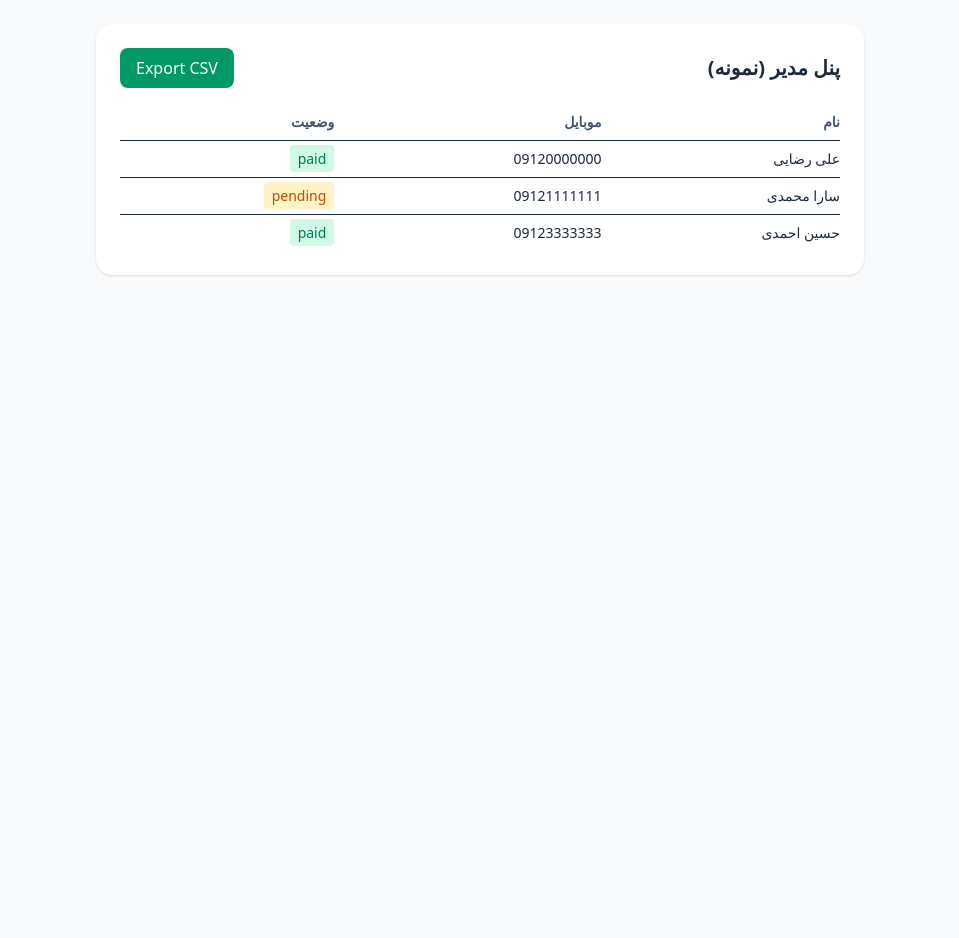
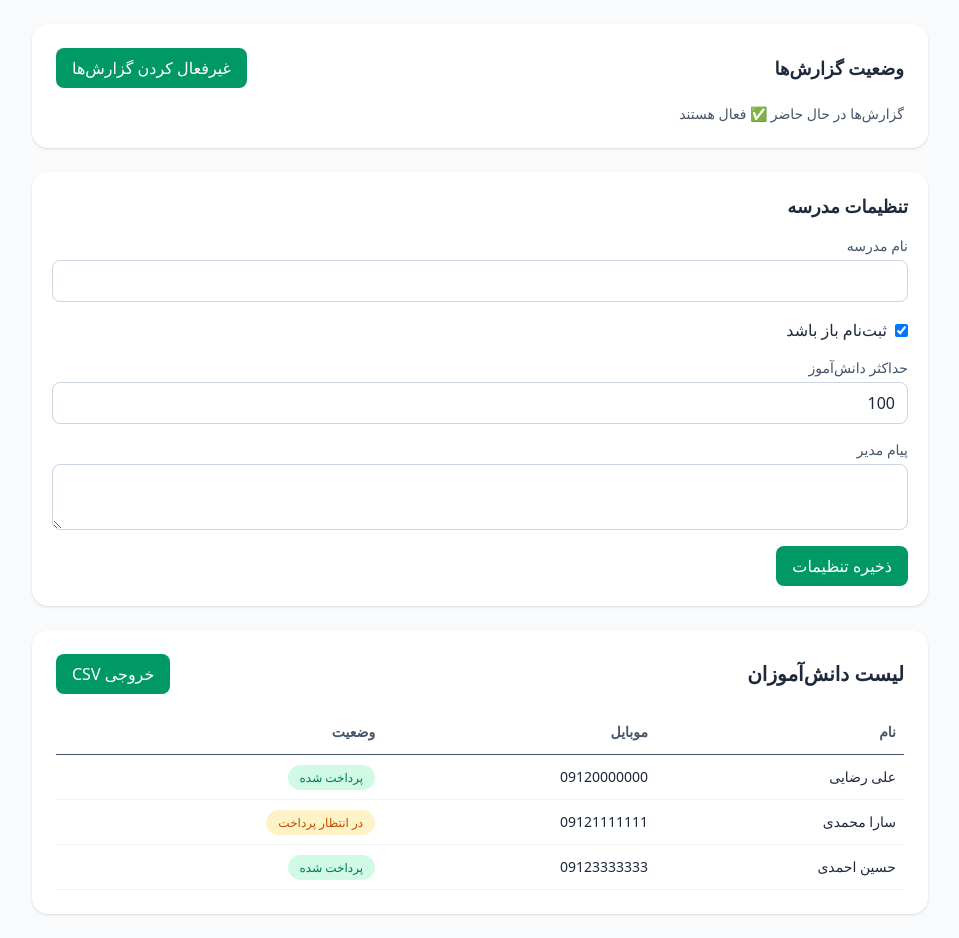
Before and after one commit to mzpor/tailwind-test, a React (Vite) app: page /admin in a window 1280 px wide. Shown: the whole page, without its empty margins (160-1119 px from the left). Before the commit the page ends 800 px from the top, so only its background shows below. Built offline with nearby package versions, Linux system fonts and the light colour scheme; no server answers.

Commit message:
Add frontend components with security integration

```diff
--- /dev/null
+++ b/src/components/SettingsForm.jsx
@@ -0,0 +1,56 @@
+import { useEffect, useState } from "react";
+import { gw } from "../lib/gateway";
+
+export default function SettingsForm(){
+  const [form, setForm] = useState({ schoolName:'', registrationOpen:true, maxStudents:100, adminMessage:'' });
+  const [saving, setSaving] = useState(false);
+  const [msg, setMsg] = useState("");
+
+  useEffect(()=>{ gw.getSettings().then(setForm).catch(()=>{}); },[]);
+  function onChange(e){
+    const { name, value, type, checked } = e.target;
+    setForm(f=>({...f, [name]: type==='checkbox'? checked : (name==='maxStudents'? Number(value||0) : value)}));
+  }
+  async function save(){
+    setSaving(true); setMsg("");
+    try{
+      const res = await gw.setSettings(form);
+      setMsg(res?.message || 'ذخیره شد ✅');
+    }catch{ setMsg('ذخیره ناموفق ❌'); }
+    finally{ setSaving(false); }
+  }
+
+  return (
+    <div className="bg-white shadow rounded-2xl p-5 space-y-4">
+      <h2 className="text-lg font-bold">تنظیمات مدرسه</h2>
+      <div className="grid gap-4">
+        <label className="flex flex-col gap-1">
+          <span className="text-sm text-slate-600">نام مدرسه</span>
+          <input name="schoolName" value={form.schoolName} onChange={onChange}
+                 className="border rounded-lg px-3 py-2 border-slate-300"/>
+        </label>
+        <label className="flex items-center gap-2">
+          <input type="checkbox" name="registrationOpen" checked={form.registrationOpen} onChange={onChange}/>
+          <span>ثبت‌نام باز باشد</span>
+        </label>
+        <label className="flex flex-col gap-1">
+          <span className="text-sm text-slate-600">حداکثر دانش‌آموز</span>
+          <input name="maxStudents" value={form.maxStudents} onChange={onChange}
+                 className="border rounded-lg px-3 py-2 border-slate-300 ltr"/>
+        </label>
+        <label className="flex flex-col gap-1">
+          <span className="text-sm text-slate-600">پیام مدیر</span>
+          <textarea name="adminMessage" value={form.adminMessage} onChange={onChange}
+                    className="border rounded-lg px-3 py-2 border-slate-300"/>
+        </label>
+      </div>
+      <div className="flex gap-3">
+        <button onClick={save} disabled={saving}
+                className="px-4 py-2 rounded-lg bg-emerald-600 text-white">
+          {saving? 'در حال ذخیره...' : 'ذخیره تنظیمات'}
+        </button>
+        {msg && <span className="text-slate-700">{msg}</span>}
+      </div>
+    </div>
+  );
+}
--- /dev/null
+++ b/src/lib/gateway.js
@@ -0,0 +1,25 @@
+const BASE = import.meta.env.VITE_GATEWAY_BASE || "http://localhost:3000";
+const SHARED = import.meta.env.VITE_SHARED_KEY || "";
+
+async function get(url){
+  const r = await fetch(BASE+url,{ headers:{ 'X-Shared-Key': SHARED }});
+  if(!r.ok) throw new Error('HTTP '+r.status);
+  return r.json();
+}
+async function post(url, body){
+  const r = await fetch(BASE+url,{
+    method:'POST',
+    headers:{ 'Content-Type':'application/json', 'X-Shared-Key': SHARED },
+    body: JSON.stringify(body)
+  });
+  if(!r.ok) throw new Error('HTTP '+r.status);
+  return r.json();
+}
+
+export const gw = {
+  health: () => get('/api/health'),
+  getReportStatus: () => get('/api/report-status'),
+  toggleReports: (enabled) => post('/api/toggle-reports', { enabled }),
+  getSettings: () => get('/api/settings'),
+  setSettings: (settings) => post('/api/settings', settings),
+};
--- a/src/pages/Admin.jsx
+++ b/src/pages/Admin.jsx
@@ -1,4 +1,6 @@
-import { useMemo } from "react";
+import { useMemo, useEffect, useState } from "react";
+import { gw } from "../lib/gateway";
+import SettingsForm from "../components/SettingsForm";
 
 function toCSV(rows){
   const head = Object.keys(rows[0]).join(',');
@@ -7,11 +9,31 @@ function toCSV(rows){
 }
 
 export default function Admin(){
+  const [reportsEnabled, setReportsEnabled] = useState(true);
+  const [toggling, setToggling] = useState(false);
+
   const rows = useMemo(()=>[
     { name:'علی رضایی', phone:'09120000000', status:'paid' },
     { name:'سارا محمدی', phone:'09121111111', status:'pending' },
     { name:'حسین احمدی', phone:'09123333333', status:'paid' },
   ],[]);
+
+  useEffect(() => {
+    gw.getReportStatus().then(data => setReportsEnabled(data.enabled)).catch(() => {});
+  }, []);
+
+  async function toggleReports() {
+    setToggling(true);
+    try {
+      const newStatus = !reportsEnabled;
+      await gw.toggleReports(newStatus);
+      setReportsEnabled(newStatus);
+    } catch (error) {
+      console.error('خطا در تغییر وضعیت گزارش‌ها:', error);
+    } finally {
+      setToggling(false);
+    }
+  }
 
   function exportCSV(){
     const csv = toCSV(rows);
@@ -23,28 +45,62 @@ export default function Admin(){
   }
 
   return (
-    <div className="min-h-screen p-6">
-      <div className="max-w-3xl mx-auto bg-white shadow rounded-2xl p-6">
+    <div className="min-h-screen p-6 bg-slate-50" dir="rtl">
+      <div className="max-w-4xl mx-auto space-y-6">
+
+        {/* گزارش‌ها */}
+        <div className="bg-white shadow rounded-2xl p-6">
           <div className="flex items-center justify-between mb-4">
-          <h1 className="text-xl font-bold">پنل مدیر (نمونه)</h1>
-          <button onClick={exportCSV} className="px-4 py-2 rounded-lg bg-emerald-600 text-white">Export CSV</button>
+            <h2 className="text-lg font-bold">وضعیت گزارش‌ها</h2>
+            <button
+              onClick={toggleReports}
+              disabled={toggling}
+              className={`px-4 py-2 rounded-lg text-white ${
+                reportsEnabled
+                  ? 'bg-emerald-600 hover:bg-emerald-700'
+                  : 'bg-red-600 hover:bg-red-700'
+              } disabled:opacity-50`}
+            >
+              {toggling ? 'در حال تغییر...' : (reportsEnabled ? 'غیرفعال کردن گزارش‌ها' : 'فعال کردن گزارش‌ها')}
+            </button>
           </div>
+          <p className="text-sm text-slate-600">
+            گزارش‌ها در حال حاضر {reportsEnabled ? '✅ فعال' : '❌ غیرفعال'} هستند
+          </p>
+        </div>
+
+        {/* تنظیمات مدرسه */}
+        <SettingsForm />
+
+        {/* جدول دانش‌آموزان */}
+        <div className="bg-white shadow rounded-2xl p-6">
+          <div className="flex items-center justify-between mb-4">
+            <h1 className="text-xl font-bold">لیست دانش‌آموزان</h1>
+            <button onClick={exportCSV} className="px-4 py-2 rounded-lg bg-emerald-600 text-white">
+              خروجی CSV
+            </button>
+          </div>
+          <div className="overflow-x-auto">
             <table className="w-full text-sm">
               <thead>
-            <tr className="text-right text-slate-600">
-              <th className="py-2">نام</th>
-              <th className="py-2">موبایل</th>
-              <th className="py-2">وضعیت</th>
+                <tr className="text-right text-slate-600 border-b">
+                  <th className="py-3 px-2">نام</th>
+                  <th className="py-3 px-2">موبایل</th>
+                  <th className="py-3 px-2">وضعیت</th>
                 </tr>
               </thead>
               <tbody>
                 {rows.map((r,i)=>(
-              <tr key={i} className="border-t">
-                <td className="py-2">{r.name}</td>
-                <td className="py-2 ltr">{r.phone}</td>
-                <td className="py-2">
-                  <span className={`px-2 py-1 rounded ${r.status==='paid'?'bg-emerald-100 text-emerald-700':'bg-amber-100 text-amber-700'}`}>
-                    {r.status}
+                  <tr key={i} className="border-b border-slate-100 hover:bg-slate-50">
+                    <td className="py-3 px-2">{r.name}</td>
+                    <td className="py-3 px-2 ltr">{r.phone}</td>
+                    <td className="py-3 px-2">
+                      <span className={`px-3 py-1 rounded-full text-xs font-medium ${
+                        r.status==='paid'
+                          ?'bg-emerald-100 text-emerald-700'
+                          :'bg-amber-100 text-amber-700'
+                      }`}>
+                        {r.status === 'paid' ? 'پرداخت شده' : 'در انتظار پرداخت'}
                       </span>
                     </td>
                   </tr>
@@ -53,5 +109,7 @@ export default function Admin(){
             </table>
           </div>
         </div>
+      </div>
+    </div>
   );
 }
```
Lines whose indentation alone changed are shown as unchanged.
